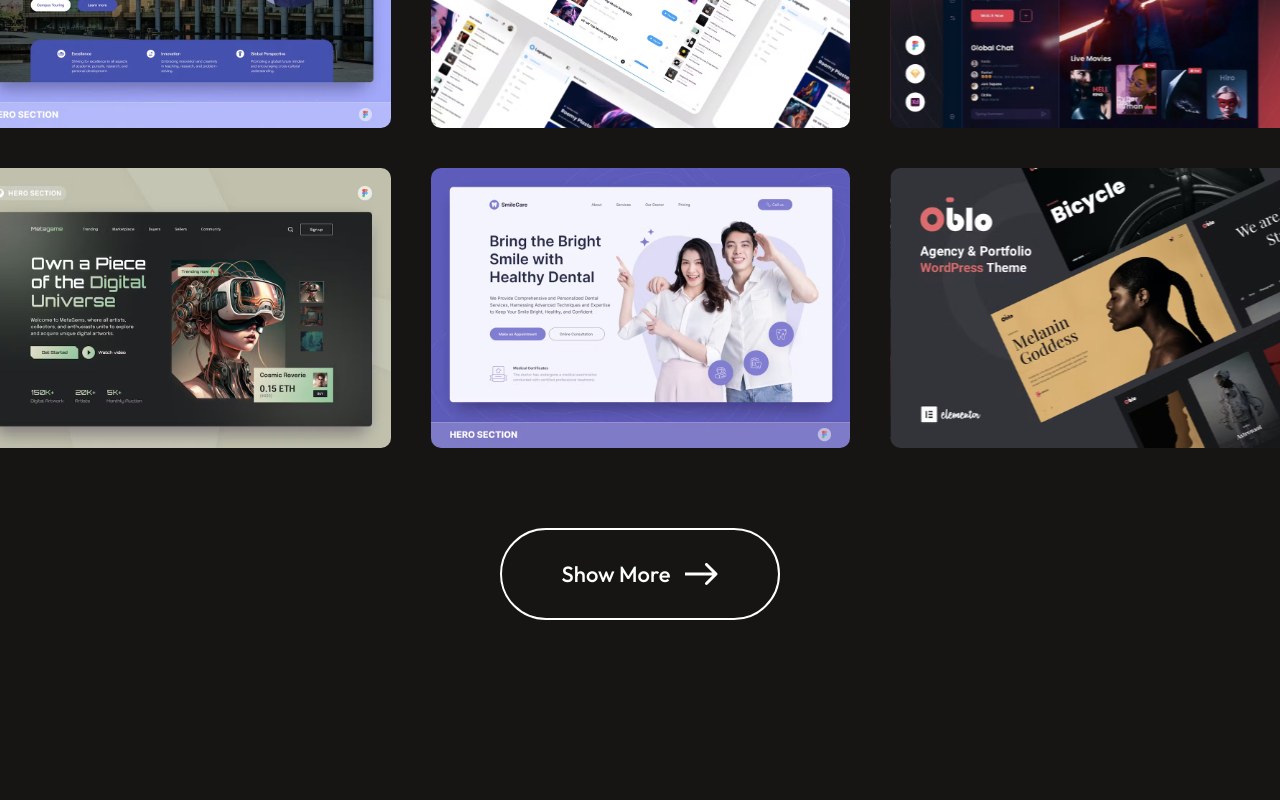
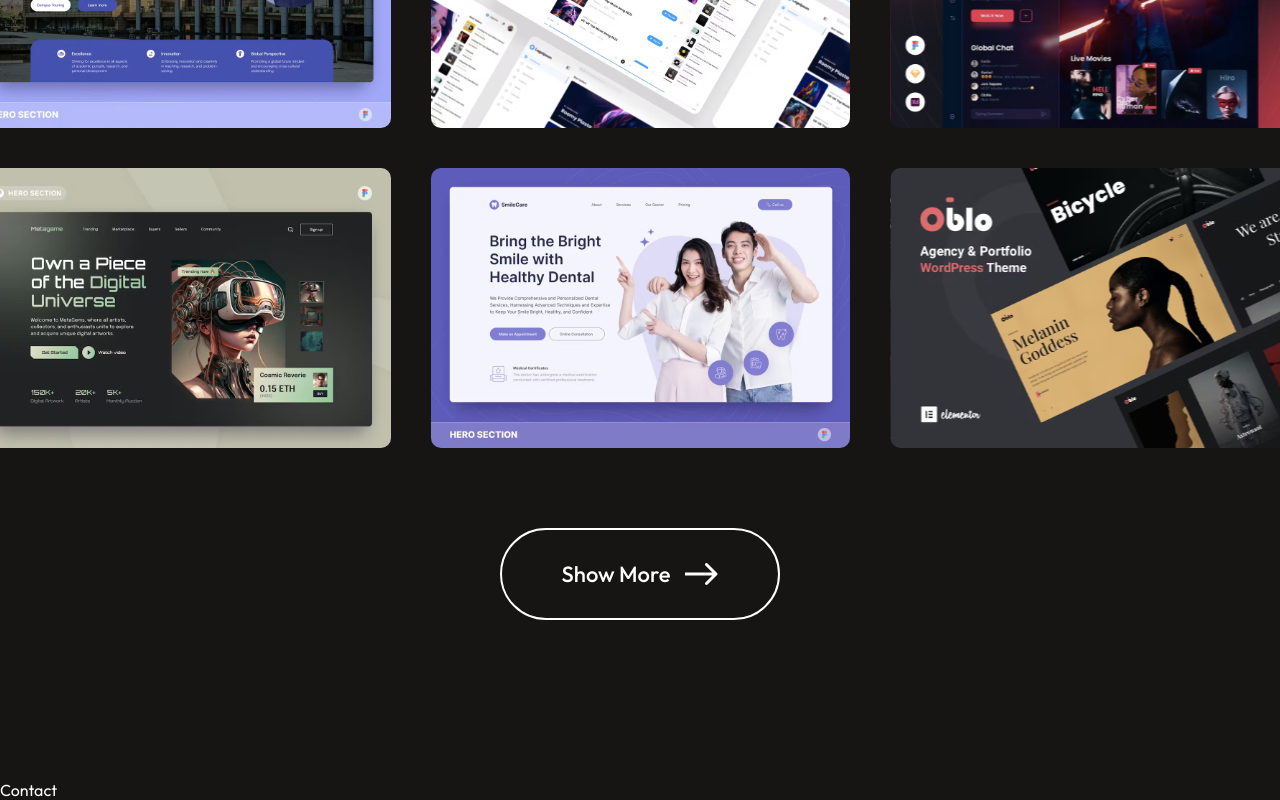
Before and after one commit to hellokristinafaye/portfolio-react, a React (Vite) app: page / in a window 1280 px wide. Shown: the part 2573-3373 px from the top of the page. Before the commit the page ends 3273 px from the top, so only its background shows below. Built offline with nearby package versions, Linux system fonts and the light colour scheme.

Commit message:
contact section mounted

```diff
--- a/src/App.jsx
+++ b/src/App.jsx
@@ -3,6 +3,7 @@ import Navbar from './components/NavBar/Navbar'
 import Hero from './components/Hero/Hero'
 import About from './components/About/About'
 import MyWork from './components/MyWork/MyWork'
+import Contact from './components/Contact/Contact'
 
 const App = () => {
   return (
@@ -11,6 +12,7 @@ const App = () => {
       <Hero />
       <About />
       <MyWork />
+      <Contact />
     </div>
   )
 }
```
